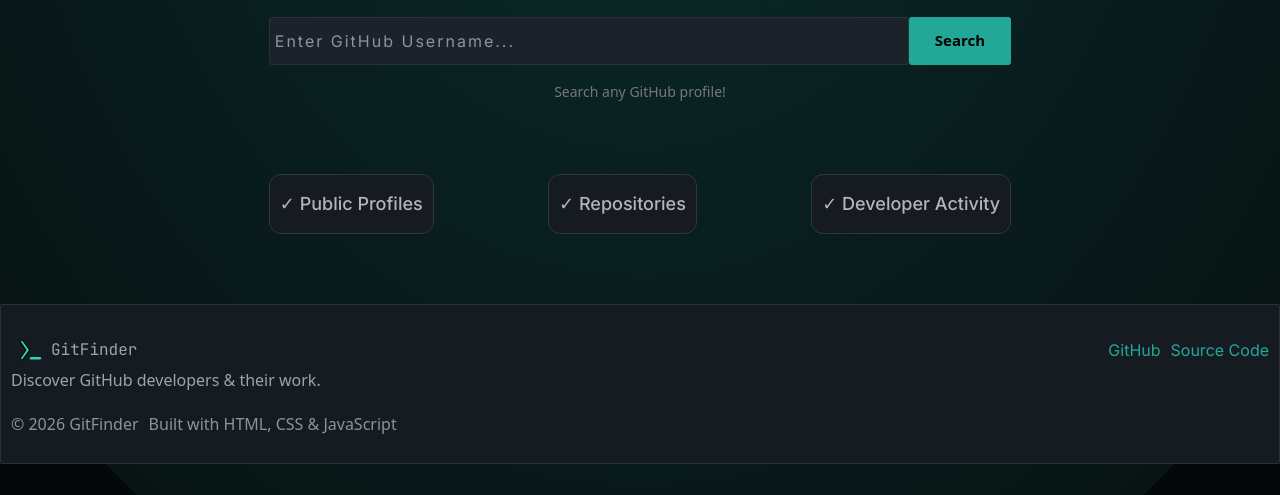
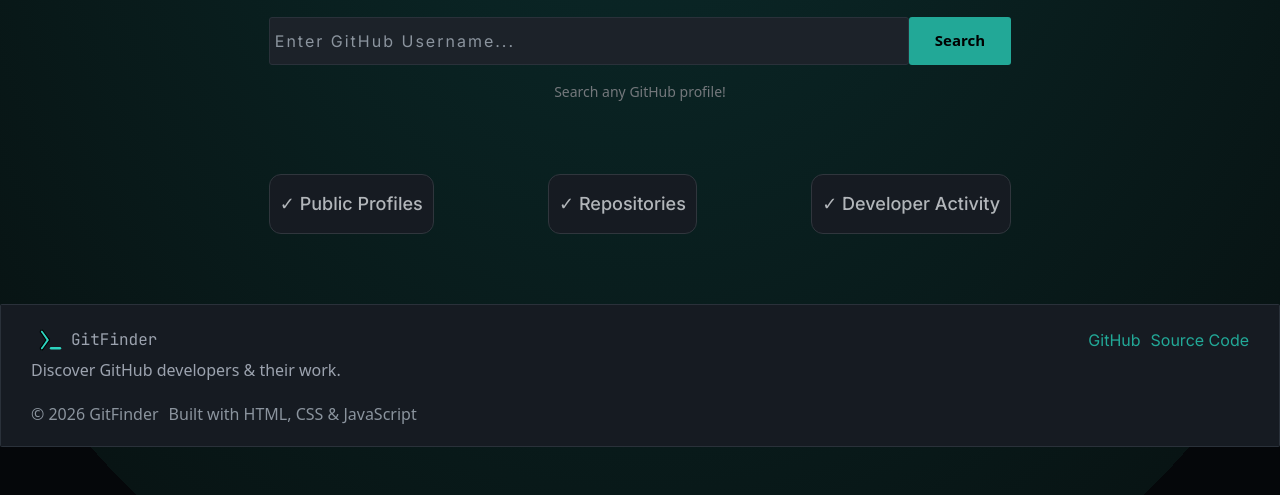
Before and after one commit to ritikkumar555/GitFinder, a plain HTML site: page index.html in a window 1280 px wide. Shown: the part 305-800 px from the top of the page. Drawn offline with nearby package versions, Linux system fonts and the light colour scheme; a web font is replaced by a local one.

Commit message:
Update style.css

```diff
--- a/style.css
+++ b/style.css
@@ -220,12 +220,11 @@ footer{
     display: flex;
     flex-direction: column;
     gap: 20px;
-    height: 20vh;
     /* margin: 0px 10px; */
     background-color: var(--color-surface);
     border: 1px solid var(--color-border);
     border-radius: 1.5px;
-    padding: 30px 10px;
+    padding: 20px 30px;
     color: #9CA3AF;
     /* background-color: chocolate; */
 }
```
